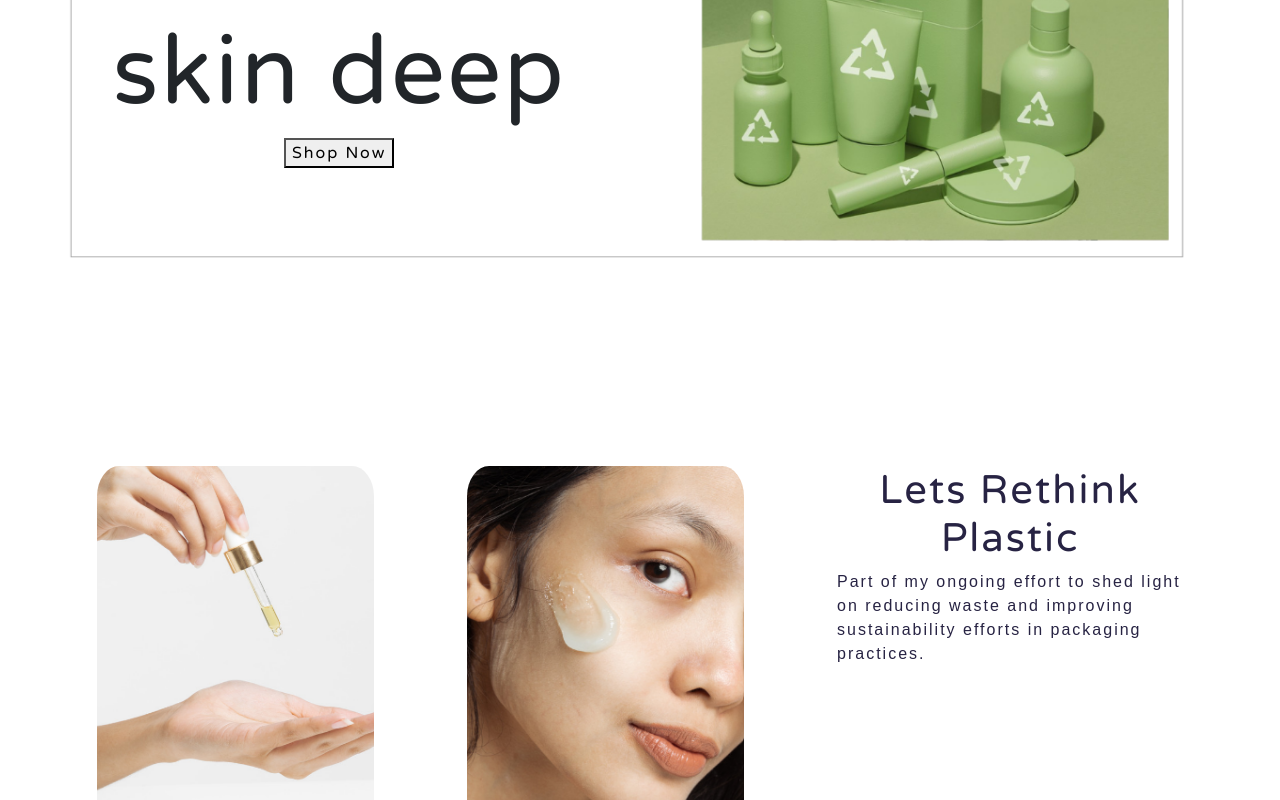
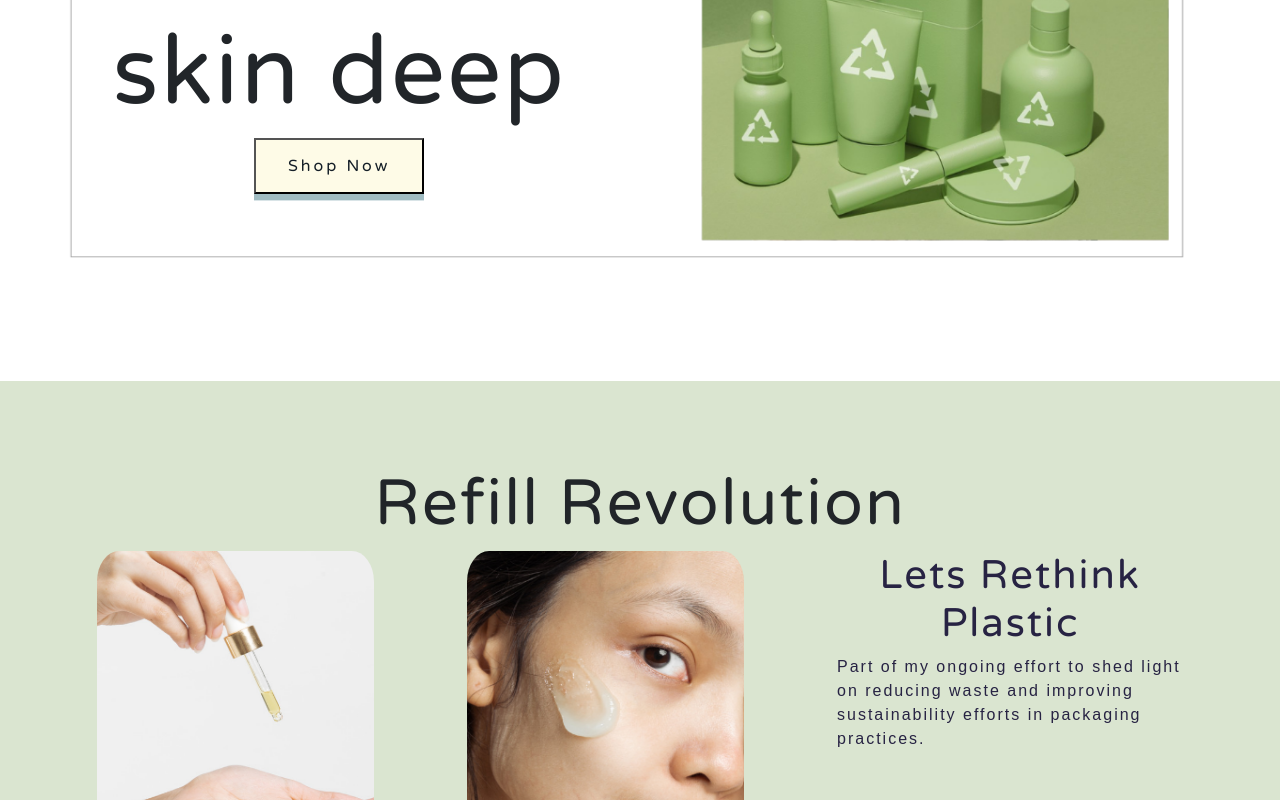
Before and after one commit to Char-Alexis/Ecommerce-Capstone-FrontEnd, a React (Create React App) app: page / in a window 1280 px wide. Shown: the part 380-1180 px from the top of the page. Built offline with nearby package versions, Linux system fonts and the light colour scheme; no server answers.

Commit message:
Stylized button on landing page

```diff
--- a/src/components/Footer/Footer.css
+++ b/src/components/Footer/Footer.css
@@ -1,5 +1,4 @@
 .footer-links{
     text-align: center;
-    background-color: #fffde7;
-    box-shadow: 0 60vh 0 60vh #fffde7;
+    /* box-shadow: 0 60vh 0 60vh #fffde7; */
 }
--- a/src/components/Home/Home.css
+++ b/src/components/Home/Home.css
@@ -7,7 +7,7 @@
 
 
 .landing-page{
-  background-color: white;
+  background-color:#DAE5D0;
   padding: 85px;
 }
 
@@ -48,3 +48,45 @@ img{
 .heading{
   font-size: 6em;
 }
+
+.heading-two{
+  font-size: 4em;
+}
+
+button{
+  color: #141E27;
+  height: 3.5rem;
+  padding: 0 2rem;
+  border-radius: 0.375rem;
+  background-color: #FEFBE7;
+  box-shadow: 0 0.4rem 0 0 #A0BCC2;
+  letter-spacing: 3px;
+  transition: all 0.3s;
+
+}
+
+button:active{
+  transform: translateY(0.3rem);
+  box-shadow: 0 0.2rem 0 0 #A0BCC2;
+}
+
+/* .btn::after, .btn::before{
+  border: 3px solid black;
+ content: "";
+  position: absolute;
+ width: calc(100% - 6px);
+  height: calc(100% -6px);
+  left: 0;
+  bottom: 0;
+  z-index: -1;
+  transition: transform 0.3s ease;
+}
+
+.btn:hover::after {
+  transform: translate(-5px, -5px);
+
+} */
+
+.btn:hover::before{
+  transform: translate(5px, 5px);
+}
--- a/src/components/Home/Home.jsx
+++ b/src/components/Home/Home.jsx
@@ -9,9 +9,10 @@ function Home() {
       <img src="/images/landing page.png" className="recycle" />
         <div class="landing-page-heading">
           <h1 className="heading">More than skin deep </h1>
-          <button> Shop Now</button>
+          <button href='#'> Shop Now</button>
           </div>
           <div className="landing-page">
+            <h1 className="heading-two">Refill Revolution</h1>
             <div className="container">
               <div class="row">
                 <div class="col">
```
